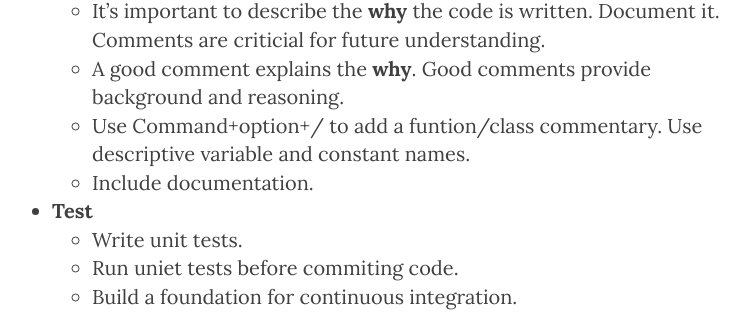
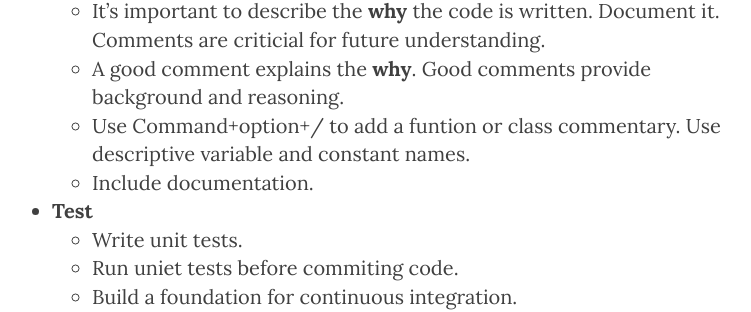
Before and after one commit to madcato/madcato.github.io, a Jekyll site: the page built from _posts/2020-06-23-good-programming-habits.markdown, in a window 1280 px wide and 900 px high, scrolled down 1062 px. Shown: the part 147-459 px from the top of the window, without its empty margins (253-1004 px from the left). Built offline with Jekyll 4.4.1, drawn with Linux system fonts in a browser that asks for light colours; nearby versions of some CDN libraries.

```diff
--- a/_posts/2020-06-23-good-programming-habits.markdown
+++ b/_posts/2020-06-23-good-programming-habits.markdown
@@ -30,7 +30,7 @@ Successful app development requires mastering a lot of different things. Discove
 * **Document**
     - It's important to describe the **why** the code is written. Document it. Comments are criticial for future understanding.
     - A good comment explains the **why**. Good comments provide background and reasoning.
-    - Use Command+option+/ to add a funtion/class commentary. Use descriptive variable and constant names.
+    - Use Command+option+/ to add a funtion or class commentary. Use descriptive variable and constant names.
     - Include documentation.
 * **Test**
     - Write unit tests.
```
Also changed, not shown: other parts of _posts/2020-06-23-good-programming-habits.markdown (+1 -1 lines).
